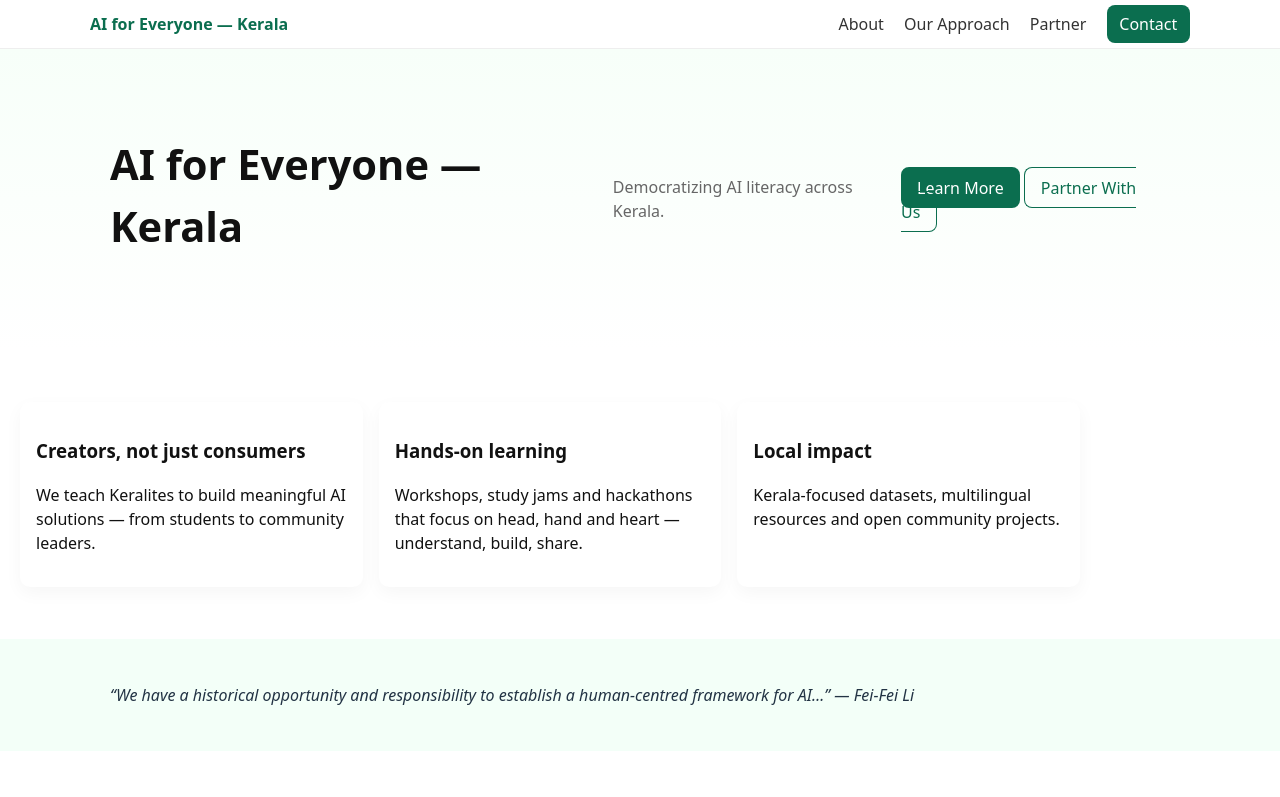
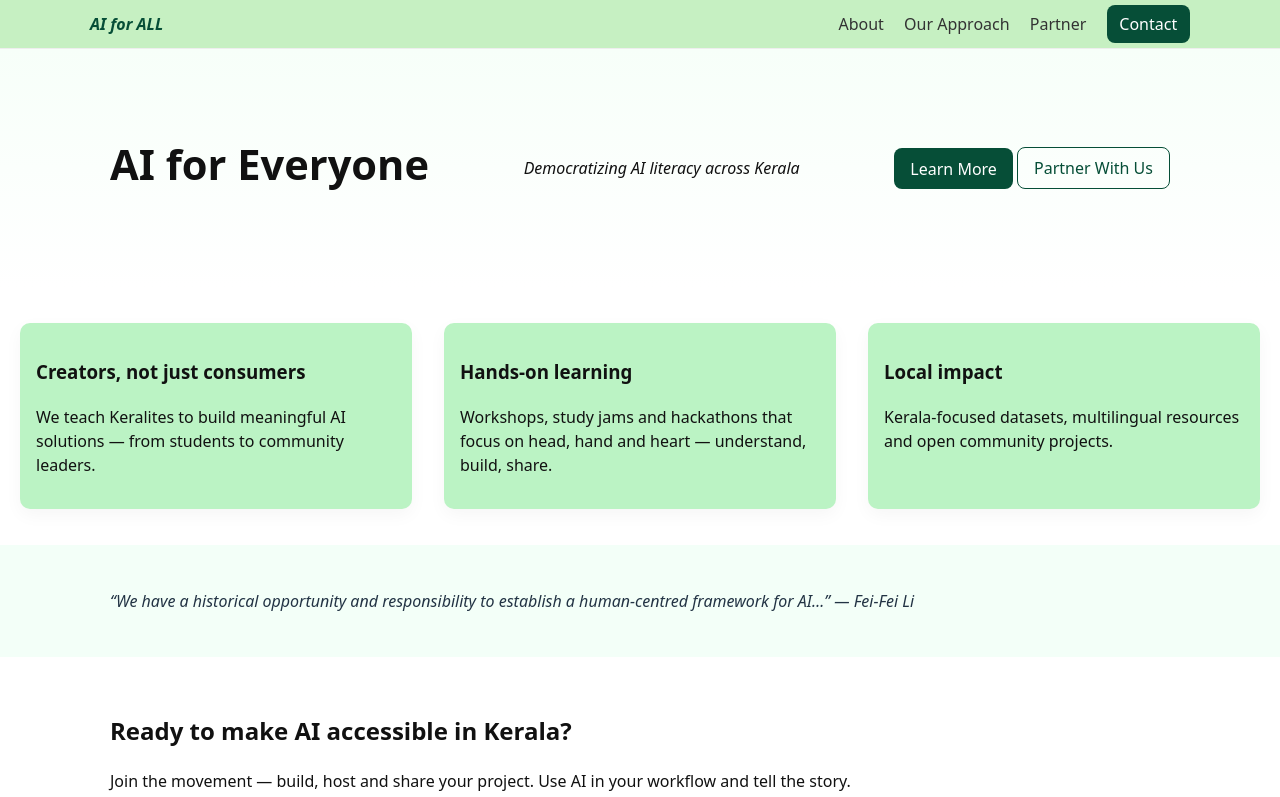
Before and after one commit to mithra-21/AIWebsite, a plain HTML site: page index.html in a window 1280 px wide. Shown: the top 797 px of the page. Drawn offline with Linux system fonts and the light colour scheme.

Commit message:
added style

```diff
--- a/index.html
+++ b/index.html
@@ -3,14 +3,14 @@
 <head>
   <meta charset="utf-8" />
   <meta name="viewport" content="width=device-width,initial-scale=1" />
-  <title>AI for Everyone — Kerala</title>
+  <title>AI for ALL</title>
   <meta name="description" content="AI for Everyone — Learn, build and partner with us." />
   <link rel="stylesheet" href="styles.css" />
 </head>
 <body>
   <header class="site-header">
     <div class="container header-inner">
-      <a class="logo" href="index.html">AI for Everyone — Kerala</a>
+      <a class="logo" href="index.html"><i>AI for ALL</i></a>
       <nav class="nav">
         <a href="about.html">About</a>
         <a href="approach.html">Our Approach</a>
@@ -23,25 +23,25 @@
   <main>
     <section class="hero">
       <div class="container hero-inner">
-        <h1>AI for Everyone — Kerala</h1><br><br>
-        <p class="lead">Democratizing AI literacy across Kerala.</p>
+        <h1>AI for Everyone</h1>
+        <p class="lead"><i>Democratizing AI literacy across Kerala</i></p>
         <div class="hero-cta">
-          <a class="btn" href="about.html">Learn More</a>
+          <a class="btn hover-pop" href="about.html">Learn More</a>
           <a class="btn-outline" href="partners.html">Partner With Us</a>
         </div>
       </div>
     </section>
 
     <section class="features container">
-      <article>
+      <article class="hover-pop c">
         <h3>Creators, not just consumers</h3>
         <p>We teach Keralites to build meaningful AI solutions — from students to community leaders.</p>
       </article>
-      <article>
+      <article class="hover-pop c">
         <h3>Hands-on learning</h3>
         <p>Workshops, study jams and hackathons that focus on head, hand and heart — understand, build, share.</p>
       </article>
-      <article>
+      <article class="hover-pop">
         <h3>Local impact</h3>
         <p>Kerala-focused datasets, multilingual resources and open community projects.</p>
       </article>
--- a/styles.css
+++ b/styles.css
@@ -1,6 +1,5 @@
 :root{
-  --accent:#0b6e4f; /* Kerala-green-ish */
-  --muted:#666;
+  --accent:#064e37;
   --bg:#ffffff;
   --maxw:1100px;
   --radius:12px;
@@ -16,11 +15,13 @@ body{
   }
 .container{
   max-width:var(--maxw);
-   margin:0 auto;
-   padding:1.25rem
-  }
+  margin:0 auto;
+  padding:1.25rem;
+
+}
+
 .site-header{
-  background:#fff;
+  background:#c6f0c2;
   border-bottom:1px solid #eee;
   position:sticky;
   top:0;
@@ -70,12 +71,15 @@ body{
    text-decoration:none;
     border-radius:8px}
 .features{
-  display:grid;
-  grid-template-columns:repeat(auto-fit,minmax(220px,1fr));
-   gap:1rem; margin:2rem 0
+   display: grid;
+  grid-template-columns: repeat(auto-fit, minmax(220px, 1fr));
+  gap: 2rem;
+  margin: 1rem 0;
+  justify-content: center; /* centers the grid */
+  max-width: 10000000000000000px;
   }
 .features article{
-  background:#fff;
+  background:#bbf3c4;
   padding:1rem; border-radius:10px;
    box-shadow:0 6px 18px rgba(12,12,12,.04)
   }
@@ -142,9 +146,29 @@ blockquote{
   font-size:.9rem
 }
 
+
+
+
+/* Smooth enlarge + brighten */
+.hover-pop {
+  transition: transform .28s ease, filter .28s ease, box-shadow .28s ease;
+  will-change: transform, filter;
+}
+
+.hover-pop:hover {
+  transform: scale(1.06);
+  filter: brightness(1.18);
+  box-shadow: 0 12px 28px rgba(0,0,0,0.12);
+}
+
+
 @media (min-width:900px){
   .hero-inner{display:flex;
 
     align-items:center; justify-content:space-between}
   .hero-inner h1{font-size:2.6rem}
 }
+ .c{
+  align-items: center;
+
+ }
```
Also changed, not shown: about.html (+3 -3 lines), approach.html (+34 -5 lines), contact.html (+1 -1 lines), partners.html (+4 -4 lines).
